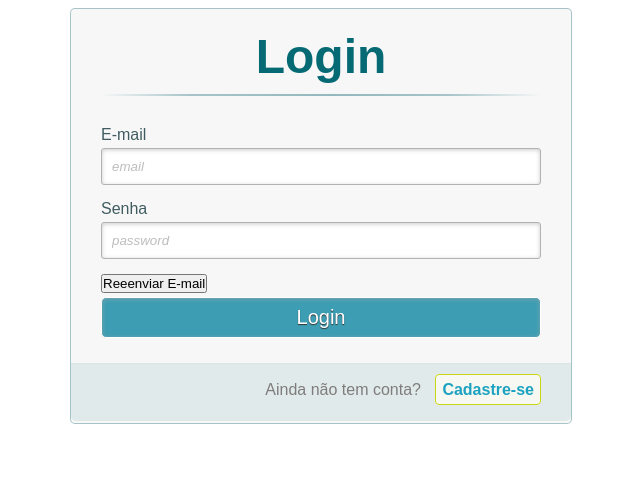
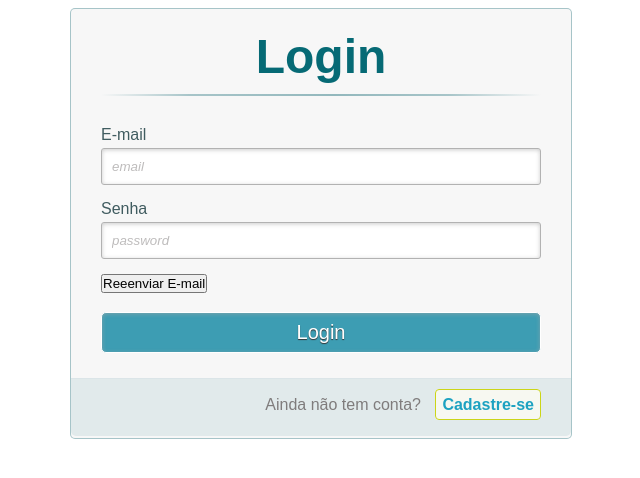
Before and after one commit to RafaelFurtadoMartins/login, an Angular app: page / in a window 1280 px wide. Shown: the top 478 px of the page, without its empty margins (320-960 px from the left). Built offline with nearby package versions, Linux system fonts and the light colour scheme.

Commit message:
Update login.component.html

```diff
--- a/src/app/login/login.component.html
+++ b/src/app/login/login.component.html
@@ -6,17 +6,21 @@
 
             <p>
                 <label for="email">E-mail</label>
-                <input required type="email" id="email" name="email" placeholder="email" [(ngModel)]="email" type="text" required />
+                <input required type="email" id="email" name="email" placeholder="email" [(ngModel)]="email" type="text"
+                    required />
             </p>
             <p>
                 <label for="senha">Senha</label>
-                <input required type="password" id="password" name="password" placeholder="password" [(ngModel)]="senha" type="password" required />
-            <!-- </p>
+                <input required type="password" id="password" name="password" placeholder="password" [(ngModel)]="senha"
+                    type="password" required />
+                <!-- </p>
                 <button (click)="redefinirBTN()">Redefinir Senha </button>
             <p> -->
             </p>
-            <button (click)="reenviar()">Reeenviar E-mail </button>
-        <p>
+            <p>
+                <button (click)="reenviar()">Reeenviar E-mail </button>
+            </p>
+            <p>
                 <input type="submit" value="Login" (click)="login()" />
             </p>
 
```
